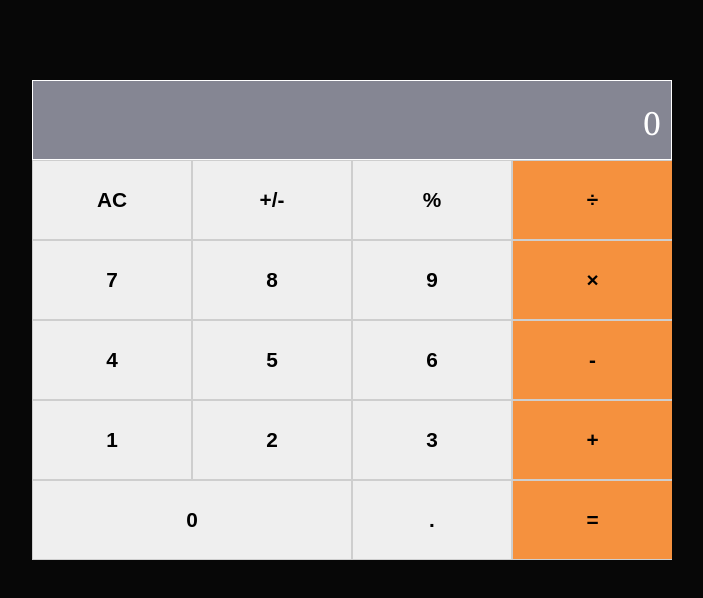
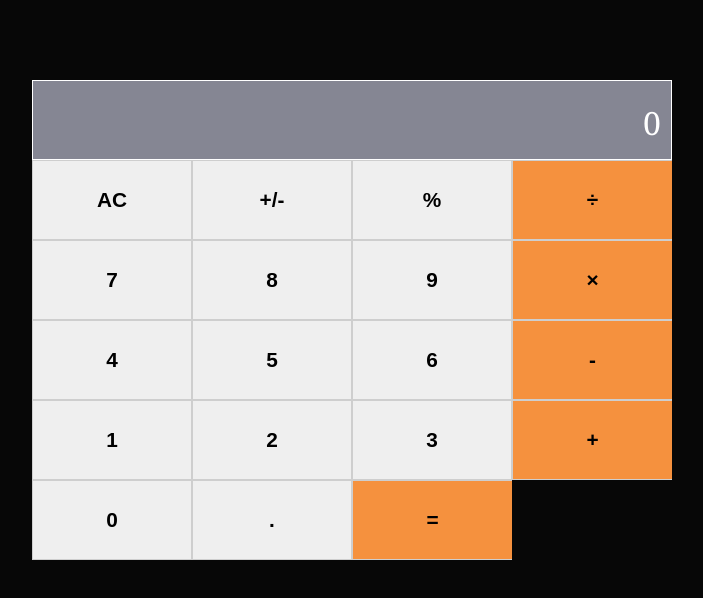
Before and after one commit to cynthiainga/math-magicians, a React (Create React App) app: page / in a window 1280 px wide. Shown: the top 598 px of the page, without its empty margins (288-991 px from the left). Built offline with nearby package versions, Linux system fonts and the light colour scheme.

Commit message:
Refactor the calculator component from a class based component to a functional component with hooks

```diff
--- a/src/components/calculator.js
+++ b/src/components/calculator.js
@@ -1,39 +1,31 @@
-import React, { Component } from 'react';
+import React, { useState } from 'react';
 import calculate from '../logic/calculate';
+import CalcData from './Data';
 
-class Calculator extends Component {
-  constructor(props) {
-    super(props);
-    this.state = {};
-  }
-
-  componentsDidMount = () => {
-    this.setState({
+const Calculator = () => {
+  const [state, setState] = useState({
     total: null,
     next: null,
     operation: null,
   });
+
+  const handleCalculate = ({ currentTarget: btn }) => {
+    const buttonName = btn.outerText;
+    try {
+      const object = calculate(state, buttonName);
+      setState({ ...state, ...object });
+    } catch (error) {
+      const { next } = state;
+
+      if (next) {
+        setState({ ...state, total: next, next: null });
       }
 
-  handleCalculate = ({ currentTarget: btn }) => {
-    try {
-      const buttonName = btn.outerText === '' ? btn.id : btn.outerText;
-      const object = calculate(this.state, buttonName);
-      this.setState(object);
-    } catch (error) {
-      const buttonName = btn.outerText === '' ? btn.id : btn.outerText;
-      const { next } = this.state;
+      setState({ operation: buttonName });
+    }
+  };
 
-      if (next) {
-        this.setState({ total: next, next: null });
-      }
-
-      this.setState({ operation: buttonName });
-    }
-  }
-
-  render() {
-    const { next, total } = this.state;
+  const { next, total } = state;
 
   return (
     <div className="main-container">
@@ -41,29 +33,19 @@ class Calculator extends Component {
         {total && next ? next : total || next || '0'}
       </div>
       <div className="calc-wrapper">
-          <button type="button" className="btn" onClick={this.handleCalculate}>AC</button>
-          <button type="button" className="btn" onClick={this.handleCalculate}>+/-</button>
-          <button type="button" className="btn" onClick={this.handleCalculate}>%</button>
-          <button type="button" className="btn bck-orange" onClick={this.handleCalculate}>÷</button>
-          <button type="button" className="btn" onClick={this.handleCalculate}>7</button>
-          <button type="button" className="btn" onClick={this.handleCalculate}>8</button>
-          <button type="button" className="btn" onClick={this.handleCalculate}>9</button>
-          <button type="button" className="btn bck-orange" onClick={this.handleCalculate}>×</button>
-          <button type="button" className="btn" onClick={this.handleCalculate}>4</button>
-          <button type="button" className="btn" onClick={this.handleCalculate}>5</button>
-          <button type="button" className="btn" onClick={this.handleCalculate}>6</button>
-          <button type="button" className="btn bck-orange" onClick={this.handleCalculate}>-</button>
-          <button type="button" className="btn" onClick={this.handleCalculate}>1</button>
-          <button type="button" className="btn" onClick={this.handleCalculate}>2</button>
-          <button type="button" className="btn" onClick={this.handleCalculate}>3</button>
-          <button type="button" className="btn bck-orange" onClick={this.handleCalculate}>+</button>
-          <button type="button" className="btn btn-0" onClick={this.handleCalculate}>0</button>
-          <button type="button" className="btn" onClick={this.handleCalculate}>.</button>
-          <button type="button" className="btn bck-orange" onClick={this.handleCalculate}>=</button>
+        {CalcData.map((row) => row.map((data) => (
+          <button
+            type="button"
+            key={data.name}
+            className={data.className}
+            onClick={(e) => handleCalculate(e)}
+          >
+            {data.name}
+          </button>
+        )))}
       </div>
     </div>
   );
-  }
-}
+};
 
 export default Calculator;
```
Lines whose indentation alone changed are shown as unchanged.
